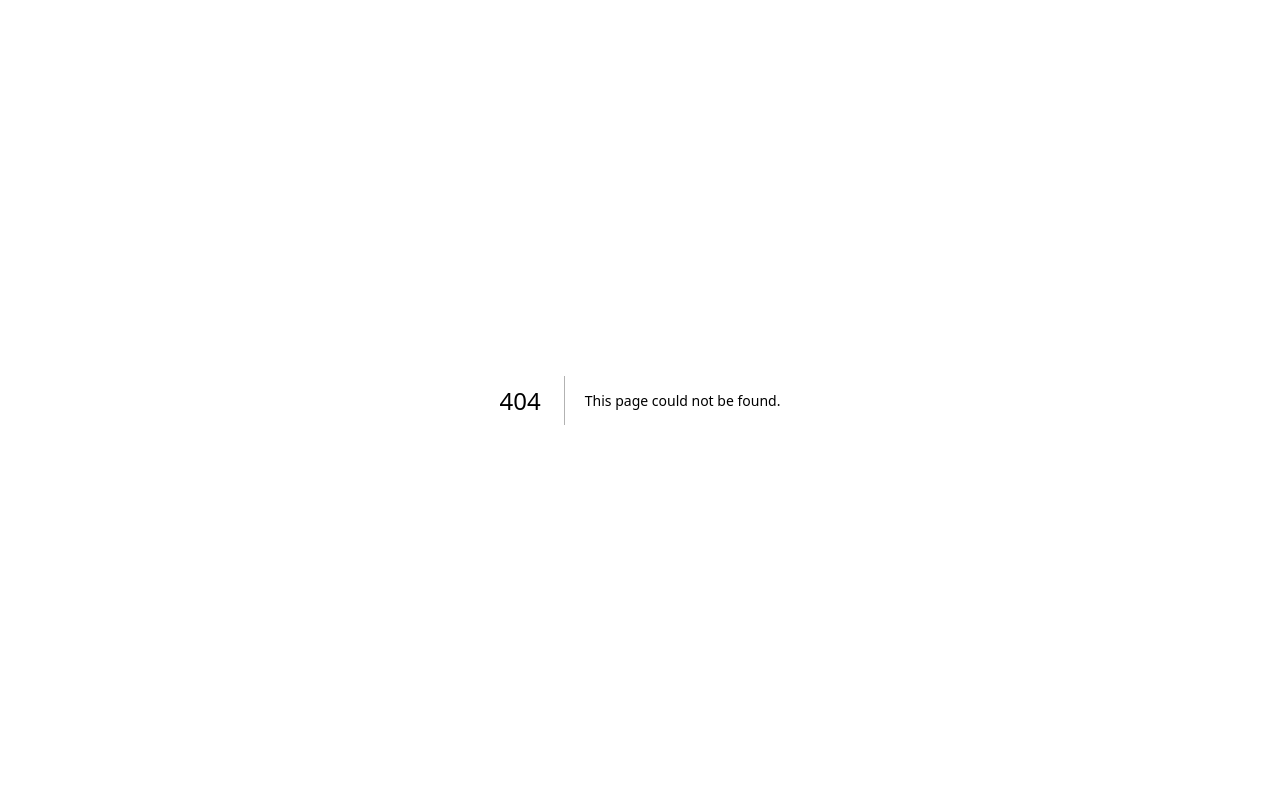
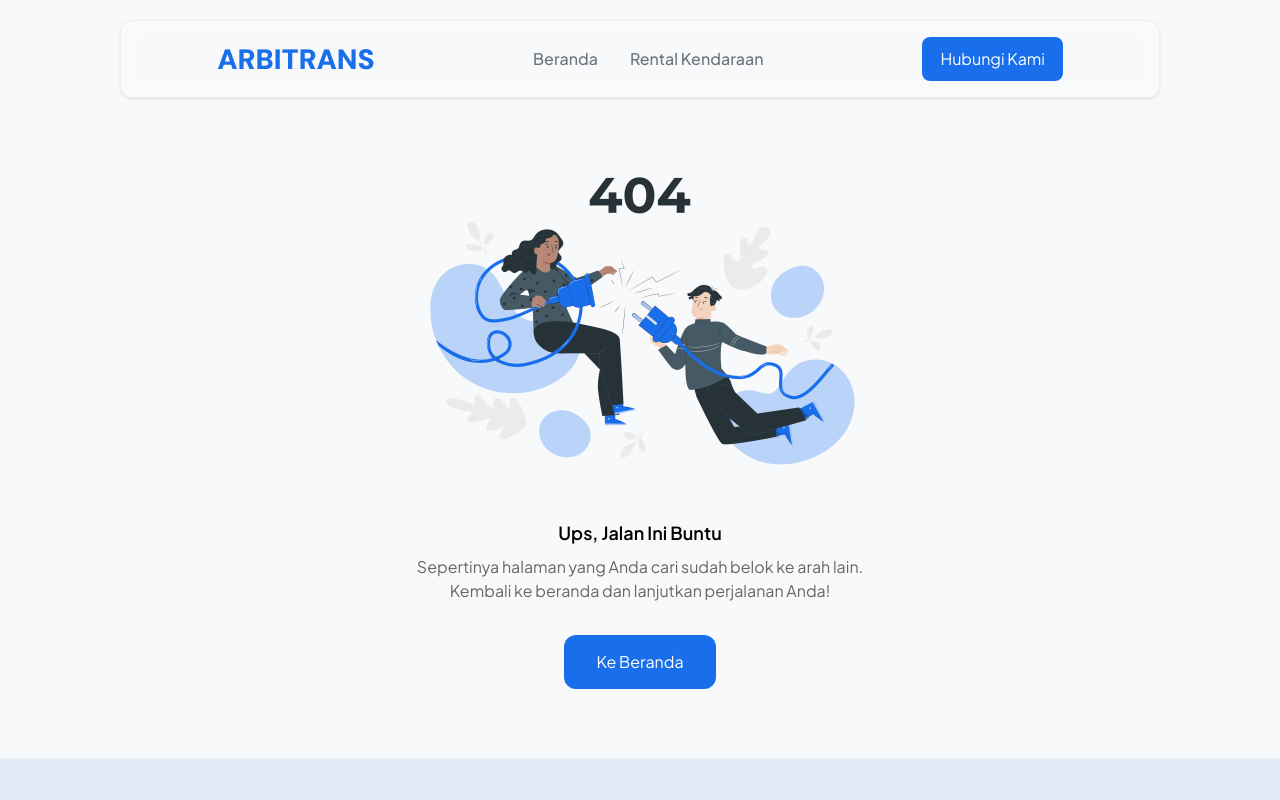
Before and after one commit to rafiyamanaka/KP-arbitrans, a Next.js app: page /notfound in a window 1280 px wide. Before the commit this address had no page. Shown: the top 800 px of the page. Built offline with nearby package versions, Linux system fonts and the light colour scheme.

Commit message:
update notfound page

```diff
--- /dev/null
+++ b/src/app/notfound/page.tsx
@@ -0,0 +1,30 @@
+import Header from "../_components/header";
+import Footer from "../_components/footer";
+
+export default function NotFoundPage() {
+  return (
+    <>
+      <Header />
+      <div className="container text-center mt-[159px] mb-[70px]">
+        <img
+          src="/404-Error.png"
+          alt="Halaman tidak ditemukan"
+          className="w-[480px] h-[320px] mx-auto"
+        />
+
+        <h5 className="font-semibold text-lg mt-10">Ups, Jalan Ini Buntu</h5>
+
+        <p className="text-[#666666] text-md mt-2">
+          Sepertinya halaman yang Anda cari sudah belok ke arah lain. <br />
+          Kembali ke beranda dan lanjutkan perjalanan Anda!
+        </p>
+
+        <button className="text-white bg-[#196FEB] py-[15px] px-8 rounded-xl mt-8">
+          Ke Beranda
+        </button>
+      </div>
+
+      <Footer />
+    </>
+  );
+}
```
